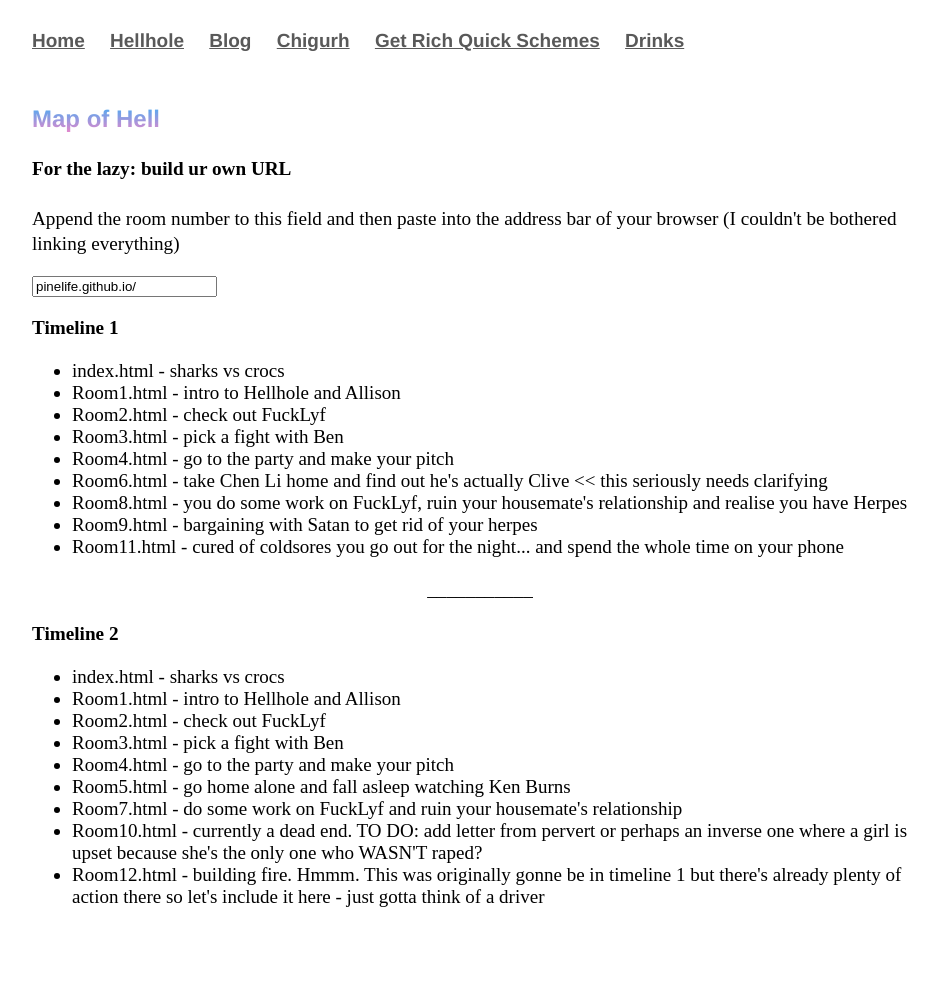
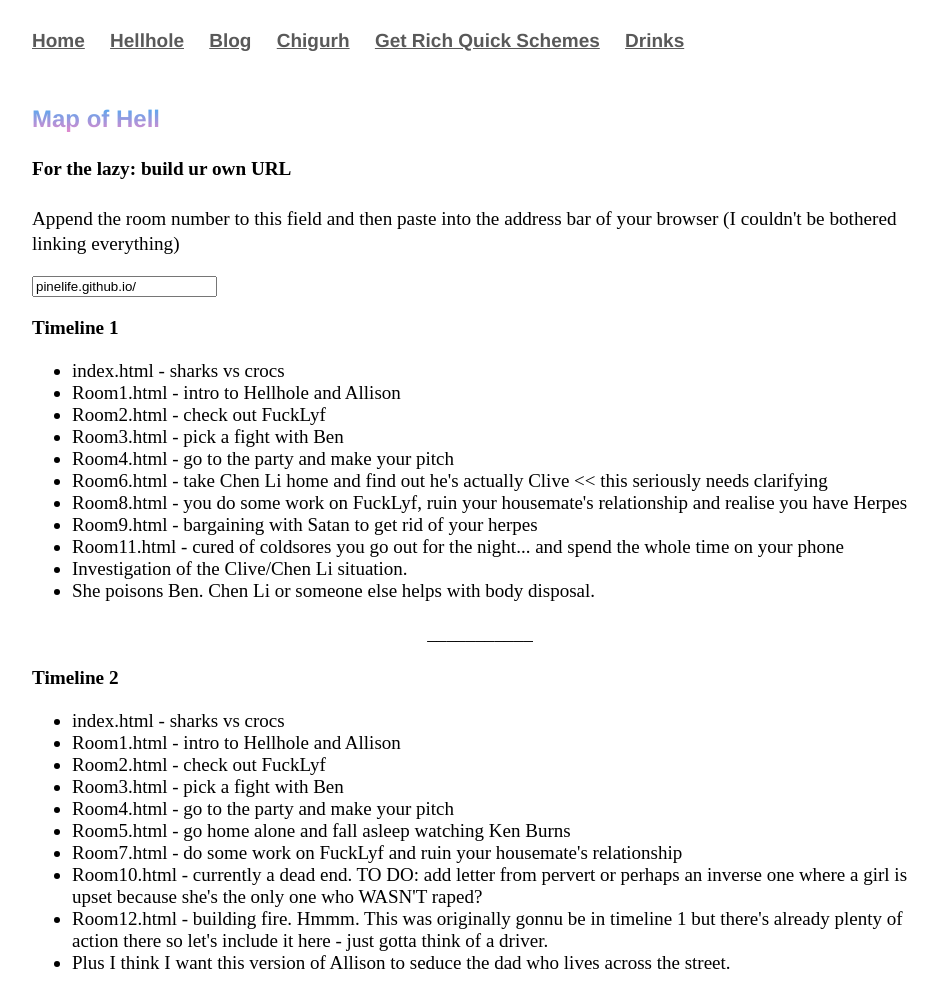
Before and after one commit to Pinelife/pinelife.github.io, a Jekyll site: the page Hellhole/map.html, which Jekyll copies as it is, in a window 1280 px wide. Shown: the whole page, without its empty margins (160-1098 px from the left). Built offline with Jekyll 4.4.1, drawn with Linux system fonts in a browser that asks for light colours; before the commit the page ends 938 px from its top, so only the background shows below that.

Commit message:
Update map.html

```diff
--- a/Hellhole/map.html
+++ b/Hellhole/map.html
@@ -51,6 +51,8 @@
 				<li>Room8.html - you do some work on FuckLyf, ruin your housemate's relationship and realise you have Herpes</li>
 				<li>Room9.html - bargaining with Satan to get rid of your herpes</li>
 				<li>Room11.html - cured of coldsores you go out for the night... and spend the whole time on your phone</li>
+				<li>Investigation of the Clive/Chen Li situation.</li>
+				<li>She poisons Ben. Chen Li or someone else helps with body disposal.</li>
 			</ul>
 			</p>
 
@@ -71,8 +73,9 @@ ___________
 				<li>Room7.html - do some work on FuckLyf and ruin your housemate's relationship</li>
 				<li>Room10.html - currently a dead end. TO DO: add letter from pervert or perhaps an inverse one
 				where a girl is upset because she's the only one who WASN'T raped?</li>
-				<li>Room12.html - building fire. Hmmm. This was originally gonne be in timeline 1 but there's already plenty of action there
-				so let's include it here - just gotta think of a driver</li>
+				<li>Room12.html - building fire. Hmmm. This was originally gonnu be in timeline 1 but there's already plenty of action there
+				so let's include it here - just gotta think of a driver.</li>
+				<li>Plus I think I want this version of Allison to seduce the dad who lives across the street.</li>
 
 			</ul>
 			</p>
```
